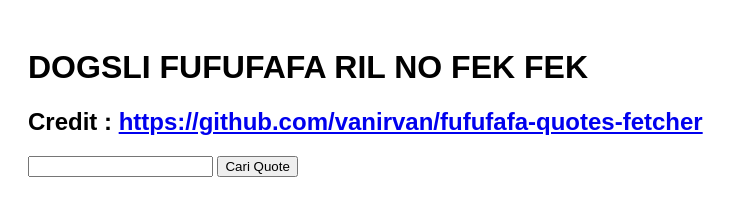
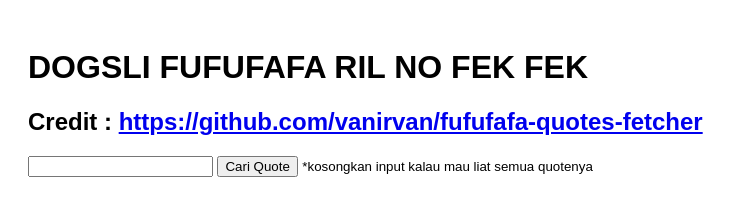
Before and after one commit to ketupatkucing/fufufafaquote, a plain HTML site: page index.html in a window 1280 px wide. Shown: the whole page, without its empty margins (0-738 px from the left). Drawn offline with Linux system fonts and the light colour scheme.

Commit message:
Update index.html

```diff
--- a/index.html
+++ b/index.html
@@ -39,6 +39,7 @@
     <h2>Credit : <span><a href="https://github.com/vanirvan/fufufafa-quotes-fetcher">https://github.com/vanirvan/fufufafa-quotes-fetcher</a></span></h2>
     <input type="text" id="contentInput" value="">
     <button onclick="fetchData()">Cari Quote</button>
+    <small>*kosongkan input kalau mau liat semua quotenya</small>
     <div id="result">
         <p id="loading" style="color: blue;">Loading...</p>
         <div id="error"></div>
```
